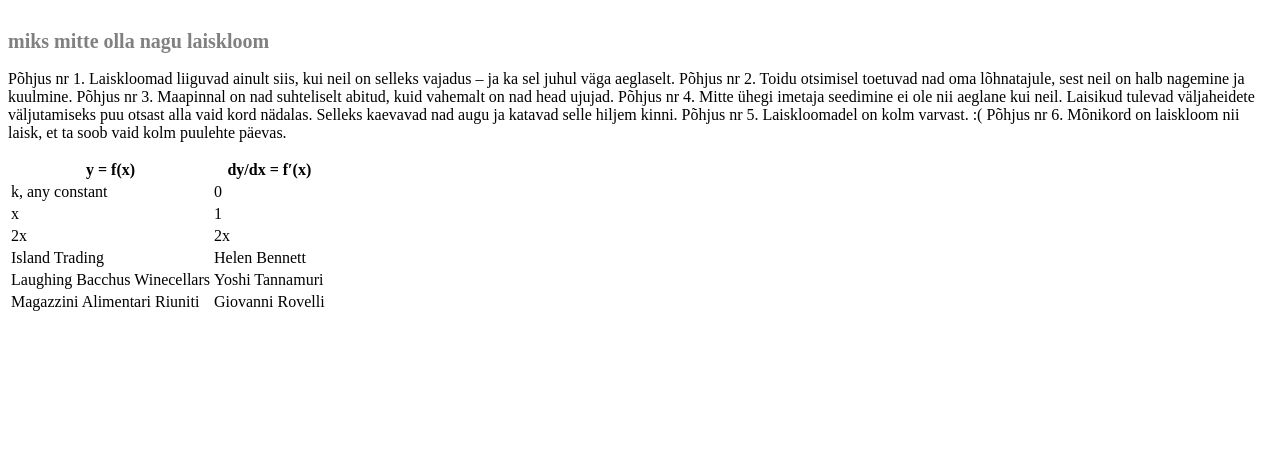
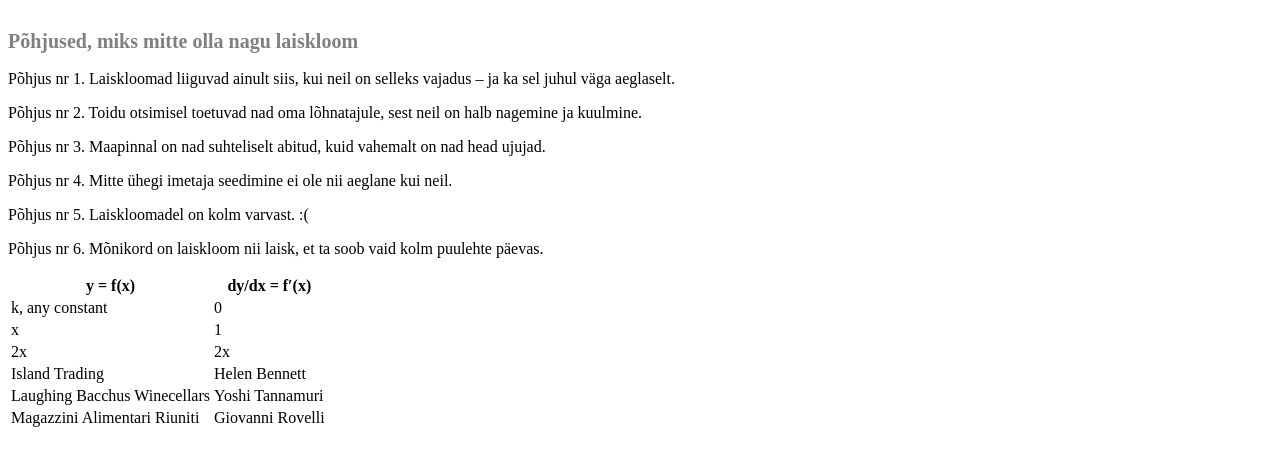
Before and after one commit to hannakat/hannakat.github.io, a plain HTML site: page index.html in a window 1280 px wide. Shown: the part 95-560 px from the top of the page. Drawn offline with Linux system fonts and the light colour scheme.

Commit message:
Update index.html

```diff
--- a/index.html
+++ b/index.html
@@ -2,13 +2,13 @@
 <html>
 <body>
 <h1 style="color:pink;font-size:50px">Elu laiskloomana</h1>
-<h2  style="color:gray;font-size:20px">miks mitte olla nagu laiskloom</h2>
-<p>Põhjus nr 1. Laiskloomad liiguvad ainult siis, kui neil on selleks vajadus – ja ka sel juhul väga aeglaselt.
-  Põhjus nr 2. Toidu otsimisel toetuvad nad oma lõhnatajule, sest neil on halb nagemine ja kuulmine.
-  Põhjus nr 3. Maapinnal on nad suhteliselt abitud, kuid vahemalt on nad head ujujad.
-  Põhjus nr 4. Mitte ühegi imetaja seedimine ei ole nii aeglane kui neil. Laisikud tulevad väljaheidete väljutamiseks puu otsast alla vaid kord nädalas. Selleks kaevavad nad augu ja katavad selle hiljem kinni.
-  Põhjus nr 5. Laiskloomadel on kolm varvast. :(
-  Põhjus nr 6. Mõnikord on laiskloom nii laisk, et ta soob vaid kolm puulehte päevas.<p>
+<h2  style="color:gray;font-size:20px">Põhjused, miks mitte olla nagu laiskloom</h2>
+<p>Põhjus nr 1. Laiskloomad liiguvad ainult siis, kui neil on selleks vajadus – ja ka sel juhul väga aeglaselt.<p>
+<p>Põhjus nr 2. Toidu otsimisel toetuvad nad oma lõhnatajule, sest neil on halb nagemine ja kuulmine.<p>
+<p>Põhjus nr 3. Maapinnal on nad suhteliselt abitud, kuid vahemalt on nad head ujujad.<p>
+<p>Põhjus nr 4. Mitte ühegi imetaja seedimine ei ole nii aeglane kui neil.<p>
+<p>Põhjus nr 5. Laiskloomadel on kolm varvast. :(<p>
+<p>Põhjus nr 6. Mõnikord on laiskloom nii laisk, et ta soob vaid kolm puulehte päevas.<p>
 <table>
   <tr>
     <th>y = f(x)</th>
```
